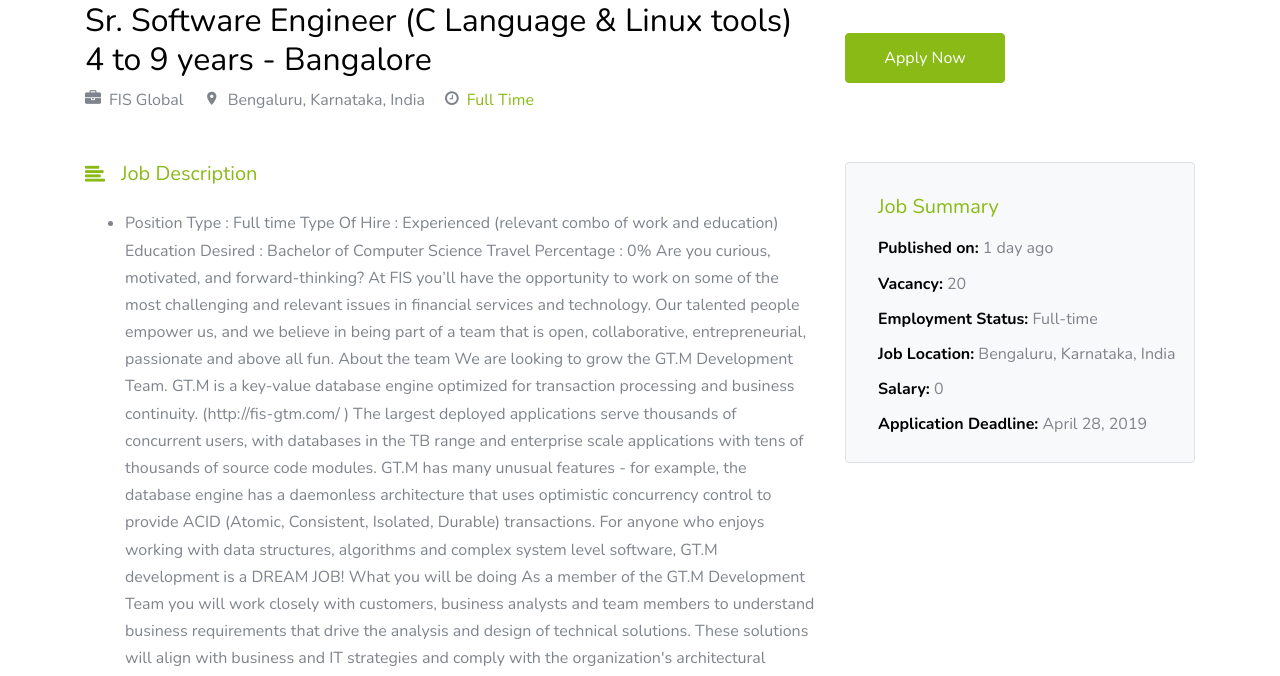
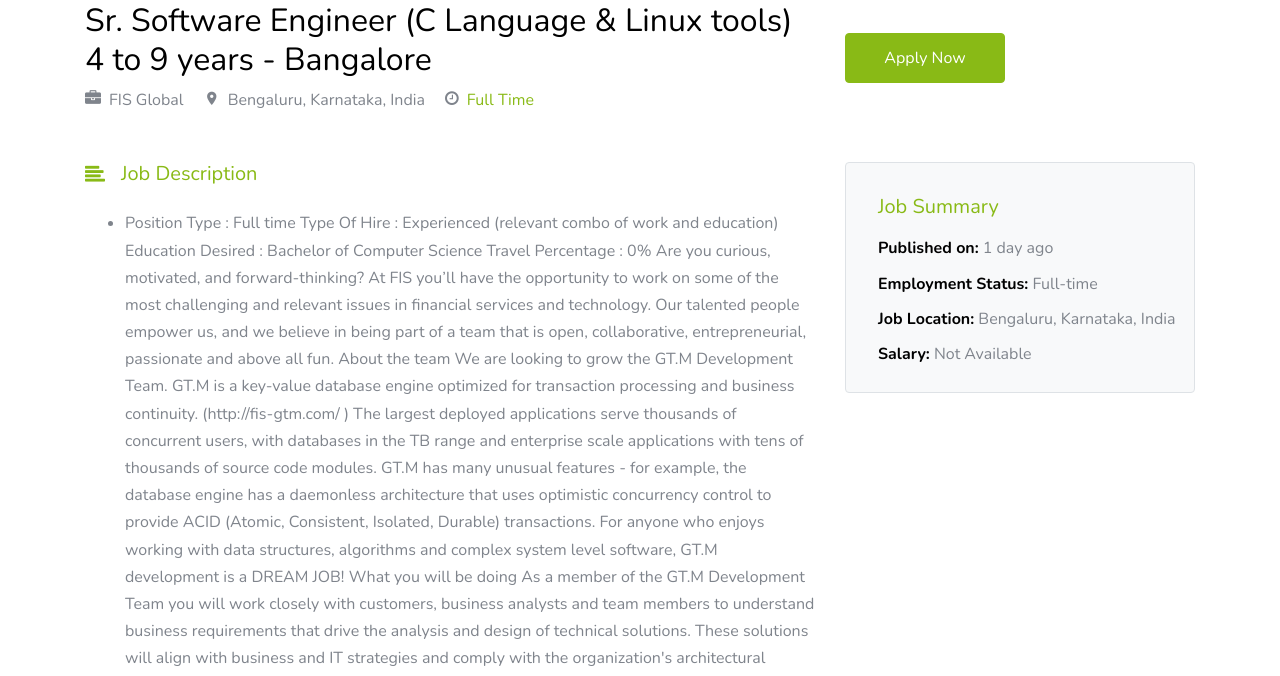
Before and after one commit to Vysakh-B/Career-Sync, a Django app: page /jobsdetails/304/ in a window 1280 px wide. Shown: the part 604-1280 px from the top of the page. Run offline with Django 5.2, Linux system fonts and the light colour scheme; a user stored in the database is signed in; data comes from the database, SQL or seed files in the repository; both versions use the stored data as it was after the commit; parts of the project's set-up code (start-up, migrations or seed data) failed here and were passed over; some libraries are stand-ins or nearby versions; some web fonts are replaced.

Commit message:
small changes

```diff
--- a/chatbot/views.py
+++ b/chatbot/views.py
@@ -184,7 +184,7 @@
                 context_prompt = (
                 f"You are a job assistant helping a user prepare for an interview.\n"
                 f"The user is currently applying to {company} for the position of {position}.\n"
-                f"Only answer in the context of this company and job role. Be specific and do not mention other companies.\n"
+                f"Only answer in the context of this company and job role. Be specific and do not mention other companies,reply in short.\n"
                 f"User: {message}"
                 )
                 gemini_model = genai.GenerativeModel("gemini-1.5-flash")  # Use a different variable name
--- a/static/js/custom.js
+++ b/static/js/custom.js
@@ -9,7 +9,8 @@
 
 		$('.js-clone-nav').each(function() {
 			var $this = $(this);
-			$this.clone().attr('class', 'site-nav-wrap').appendTo('.site-mobile-menu-body');
+			$this.clone(true).attr('class', 'site-nav-wrap').appendTo('.site-mobile-menu-body');
+
 		});
 
 
@@ -156,22 +157,34 @@
 
 
 	// navigation
+  // navigation
 var OnePageNavigation = function() {
 	var navToggler = $('.site-menu-toggle');
+
 	$("body").on("click", ".main-menu li a[href^='#'], .smoothscroll[href^='#'], .site-mobile-menu .site-nav-wrap li a", function(e) {
 	  e.preventDefault();
 
 	  var hash = this.hash;
+	  var target = $(hash); // hash might be '#about', for example
 
+	  if (target.length) {
+		var target = $(hash);
+if (target.length) {
   $('html, body').animate({
-        'scrollTop': $(hash).offset().top
+    'scrollTop': target.offset().top
   }, 600, 'easeInOutCirc', function(){
     window.location.hash = hash;
   });
+} else {
+  console.warn("No element found for: " + hash);
+}
 
+	  }
 	});
   };
+
   OnePageNavigation();
+
 
   var counterInit = function() {
 		if ( $('.section-counter').length > 0 ) {
--- a/templates/applied.html
+++ b/templates/applied.html
@@ -133,7 +133,7 @@
     </section>
 
 
-    <footer class="site-footer">
+    {% comment %} <footer class="site-footer">
 
       <a href="#top" class="smoothscroll scroll-top">
         <span class="icon-keyboard_arrow_up"></span>
@@ -189,7 +189,8 @@
           </div>
         </div>
       </div>
-    </footer>
+    </footer> {% endcomment %}
+    {% include "footer.html" %}
 
   </div>
 
--- a/templates/job-listings.html
+++ b/templates/job-listings.html
@@ -114,7 +114,7 @@
     </section>
 
 
-    <footer class="site-footer">
+    {% comment %} <footer class="site-footer">
 
       <a href="#top" class="smoothscroll scroll-top">
         <span class="icon-keyboard_arrow_up"></span>
@@ -170,7 +170,9 @@
           </div>
         </div>
       </div>
-    </footer>
+    </footer> {% endcomment %}
+
+    {% include "footer.html" %}
 
   </div>
   <script type="text/javascript">
--- a/templates/job-single.html
+++ b/templates/job-single.html
@@ -115,6 +115,7 @@
               <h3 class="h5 d-flex align-items-center mb-4 text-primary"><span class="icon-align-left mr-3"></span>Job Description</h3>
               {% comment %} <p>{{ data.description}}</p> {% endcomment %}
               <p>
+              {% if job_description %}
                 <ul>
                   {% for line in job_description %}
                     {% if line.strip %}  {# Ignore empty lines #}
@@ -122,11 +123,15 @@
                     {% endif %}
                   {% endfor %}
                 </ul>
+                {% else %}
+                <div class="bg-success">Description is not available now</div>
+                {% endif %}
 
             </p>
               {% comment %} <p>Velit unde aliquam et voluptas reiciendis non sapiente labore, deleniti asperiores blanditiis nihil quia officiis dolor vero iste dolore vel molestiae saepe. Id nisi, consequuntur sunt impedit quidem, vitae mollitia!</p> {% endcomment %}
             </div>
             <div class="mb-5">
+              {% if qualification %}
               <h3 class="h5 d-flex align-items-center mb-4 text-primary"><span class="icon-rocket mr-3"></span>Qualifications</h3>
               <ul class="list-unstyled m-0 p-0">
                 {% for i in qualification %}
@@ -137,9 +142,11 @@
                 <li class="d-flex align-items-start mb-2"><span class="icon-check_circle mr-2 text-muted"></span><span>Lorem ipsum dolor sit amet, consectetur adipisicing elit</span></li>
                 <li class="d-flex align-items-start mb-2"><span class="icon-check_circle mr-2 text-muted"></span><span>Deleniti asperiores blanditiis nihil quia officiis dolor</span></li> {% endcomment %}
               </ul>
+              {% endif %}
             </div>
 
             <div class="mb-5">
+              {% if responsibilities %}
               <h3 class="h5 d-flex align-items-center mb-4 text-primary"><span class="icon-book mr-3"></span>Responsibilities</h3>
               <ul class="list-unstyled m-0 p-0">
                 {% for j in responsibilities %}
@@ -150,6 +157,7 @@
                 <li class="d-flex align-items-start mb-2"><span class="icon-check_circle mr-2 text-muted"></span><span>Lorem ipsum dolor sit amet, consectetur adipisicing elit</span></li>
                 <li class="d-flex align-items-start mb-2"><span class="icon-check_circle mr-2 text-muted"></span><span>Deleniti asperiores blanditiis nihil quia officiis dolor</span></li> {% endcomment %}
               </ul>
+              {% endif %}
             </div>
 
             {% comment %} <div class="mb-5">
@@ -244,13 +252,14 @@
               <h3 class="text-primary  mt-3 h5 pl-3 mb-3 ">Job Summary</h3>
               <ul class="list-unstyled pl-3 mb-0">
                 <li class="mb-2"><strong class="text-black">Published on:</strong> {{ data.job_posted }}</li>
-                <li class="mb-2"><strong class="text-black">Vacancy:</strong> 20</li>
+                {% comment %} <li class="mb-2"><strong class="text-black">Vacancy:</strong> 20</li> {% endcomment %}
                 <li class="mb-2"><strong class="text-black">Employment Status:</strong> Full-time</li>
                 {% comment %} <li class="mb-2"><strong class="text-black">Experience:</strong>{{ data.experience_required }}</li> {% endcomment %}
                 <li class="mb-2"><strong class="text-black">Job Location:</strong> {{ data.location }}</li>
-                <li class="mb-2"><strong class="text-black">Salary:</strong> {{ data.salary }}</li>
+                {% comment %} <li class="mb-2"><strong class="text-black">Salary:</strong> {{ data.salary }}</li> {% endcomment %}
+                <li class="mb-2"><strong class="text-black">Salary:</strong> Not Available</li>
                 {% comment %} <li class="mb-2"><strong class="text-black">Gender:</strong> Any</li> {% endcomment %}
-                <li class="mb-2"><strong class="text-black">Application Deadline:</strong> April 28, 2019</li>
+                {% comment %} <li class="mb-2"><strong class="text-black">Application Deadline:</strong> April 28, 2019</li> {% endcomment %}
               </ul>
             </div>
 
```
Also changed, not shown: credentials/views.py (+28 -9 lines), db.sqlite3, templates/index.html (line endings or trailing spaces). Lines whose indentation alone changed are shown as unchanged.
